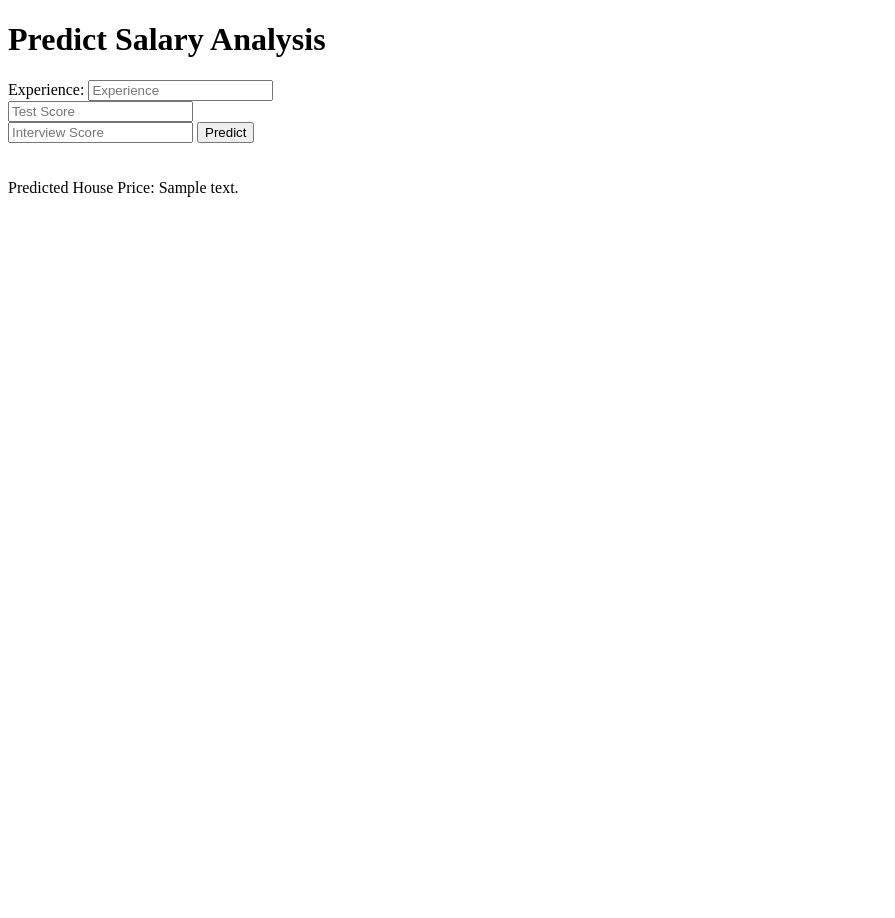
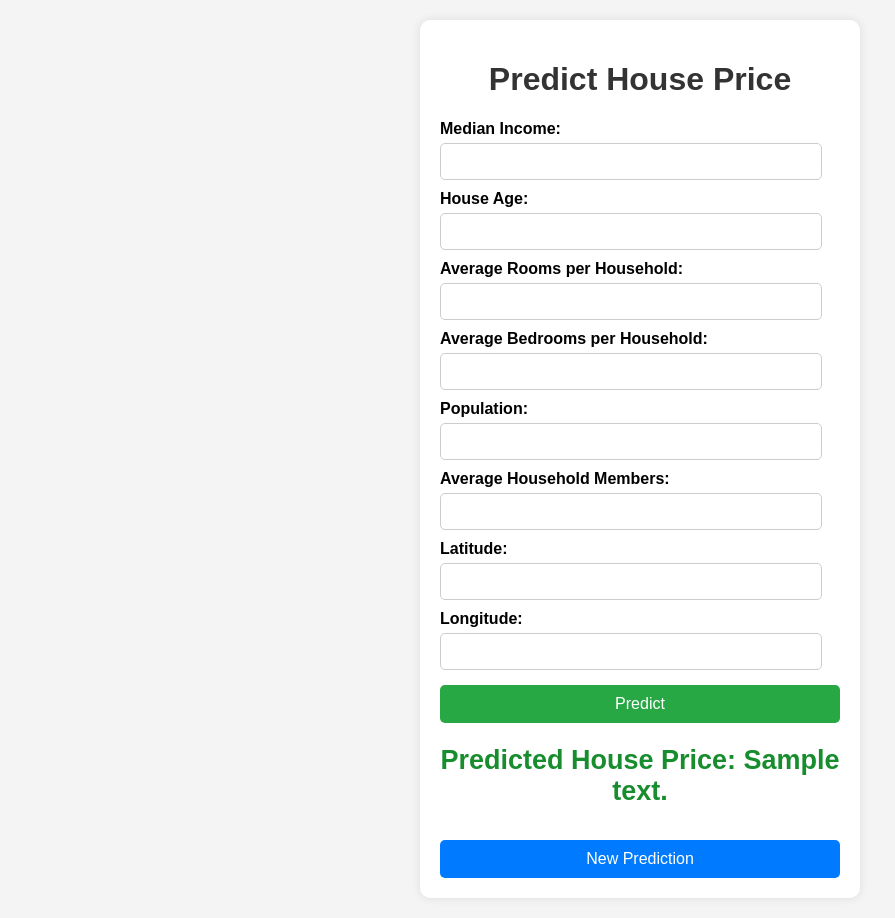
Before and after one commit to mahaveer220/housing_price_prediction, a Flask app: template templates/index.html in a window 1280 px wide. Shown: the whole page, without its empty margins (0-895 px from the left). Before the commit the page ends 197 px from the top, so only its background shows below. Run offline with Flask 3, Linux system fonts and the light colour scheme; the template is opened without the code that fills it: most values are stand-ins (such as "Sample title", 1, 10 or a date in 2020); parts of the project's set-up code (start-up, migrations or seed data) failed here and were passed over.

Commit message:
add index page

```diff
--- a/templates/index.html
+++ b/templates/index.html
@@ -1,32 +1,120 @@
 <!DOCTYPE html>
-<html >
-<!--From https://codepen.io/frytyler/pen/EGdtg-->
+<html lang="en">
 <head>
-  <meta charset="UTF-8">
-  <title>Housing Price prediction</title>
+    <meta charset="UTF-8">
+    <meta name="viewport" content="width=device-width, initial-scale=1.0">
+    <title>Housing Price Prediction</title>
+    <style>
+        body {
+            font-family: Arial, sans-serif;
+            background-color: #f4f4f4;
+            text-align: center;
+            margin: 0;
+            padding: 20px;
+        }
+        .container {
+            background: white;
+            padding: 20px;
+            border-radius: 10px;
+            box-shadow: 0px 0px 10px rgba(0, 0, 0, 0.1);
+            max-width: 400px;
+            margin: auto;
+        }
+        h1 {
+            color: #333;
+        }
+        label {
+            font-weight: bold;
+            display: block;
+            margin-top: 10px;
+            text-align: left;
+        }
+        input {
+            width: 90%;
+            padding: 10px;
+            margin: 5px 0;
+            border: 1px solid #ccc;
+            border-radius: 5px;
+            display: block;
+        }
+        button {
+            padding: 10px;
+            width: 100%;
+            border-radius: 5px;
+            cursor: pointer;
+            font-size: 16px;
+            margin-top: 10px;
+        }
+        .predict-btn {
+            background-color: #28a745;
+            color: white;
+            border: none;
+        }
+        .predict-btn:hover {
+            background-color: #218838;
+        }
+        .new-prediction-btn {
+            background-color: #007bff;
+            color: white;
+            border: none;
+        }
+        .new-prediction-btn:hover {
+            background-color: #0056b3;
+        }
+        .result {
+            margin-top: 20px;
+            font-size: 18px;
+            font-weight: bold;
+            color: #178d2e;
+        }
+    </style>
 </head>
+<body>
+    <div class="container">
+        <h1>Predict House Price</h1>
+        <form id="prediction-form" action="{{ url_for('predict') }}" method="post">
+            <label>Median Income:</label>
+            <input type="text" name="MedInc" value="{{ request.form['MedInc'] if request.form else '' }}" required />
 
-<body>
+            <label>House Age:</label>
+            <input type="text" name="HouseAge" value="{{ request.form['HouseAge'] if request.form else '' }}" required />
 
- <div class="login">
-	<h1>Predict Salary Analysis</h1>
+            <label>Average Rooms per Household:</label>
+            <input type="text" name="AveRooms" value="{{ request.form['AveRooms'] if request.form else '' }}" required />
 
-    <form action="{{ url_for('predict')}}"method="post">
-    	Experience: <input type="text" name="experience" placeholder="Experience" required="required" />
-        <br>
-        <input type="text" name="test_score" placeholder="Test Score" required="required" />
-		<br>
-        <input type="text" name="interview_score" placeholder="Interview Score" required="required" />
+            <label>Average Bedrooms per Household:</label>
+            <input type="text" name="AveBedrms" value="{{ request.form['AveBedrms'] if request.form else '' }}" required />
 
-        <button type="submit" class="btn btn-primary btn-block btn-large">Predict</button>
-    </form>
+            <label>Population:</label>
+            <input type="text" name="Population" value="{{ request.form['Population'] if request.form else '' }}" required />
 
-   <br>
-   <br>
-   Predicted House Price: {{ prediction_text }}
+            <label>Average Household Members:</label>
+            <input type="text" name="AveOccup" value="{{ request.form['AveOccup'] if request.form else '' }}" required />
 
- </div>
+            <label>Latitude:</label>
+            <input type="text" name="Latitude" value="{{ request.form['Latitude'] if request.form else '' }}" required />
 
+            <label>Longitude:</label>
+            <input type="text" name="Longitude" value="{{ request.form['Longitude'] if request.form else '' }}" required />
 
+            <button type="submit" class="predict-btn">Predict</button>
+        </form>
+
+        <div class="result">
+            <h2>Predicted House Price: {{ prediction_text }}</h2>
+        </div>
+
+        <button class="new-prediction-btn" onclick="resetForm()">New Prediction</button>
+    </div>
+
+    <script>
+        function resetForm() {
+            const currentUrl = window.location.href;
+            const urlParts = currentUrl.split('/');
+            urlParts.pop(); // Remove the last part of the URL
+            const newUrl = urlParts.join('/');
+            window.location.href = newUrl;
+        }
+    </script>
 </body>
 </html>
```
